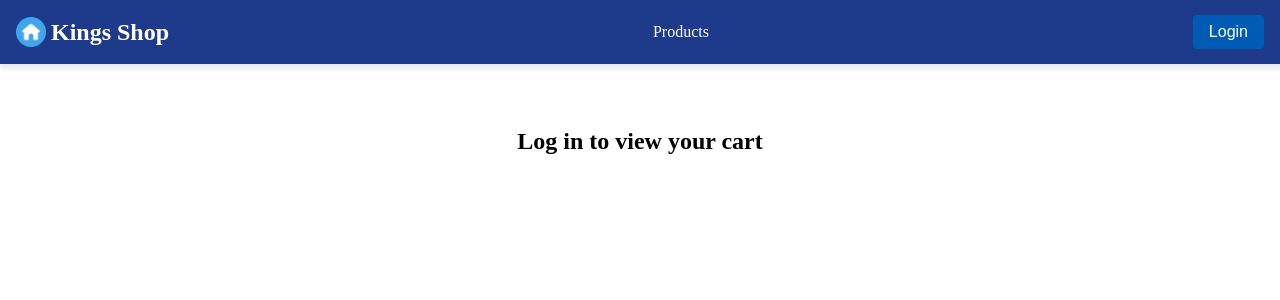
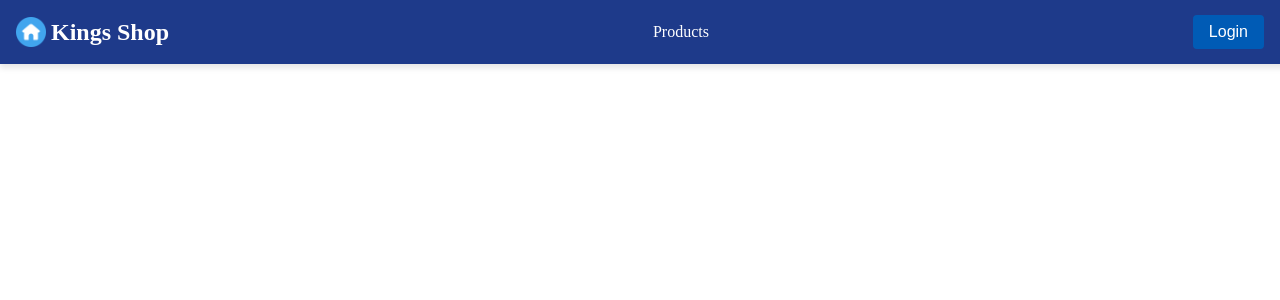
Before and after one commit to bokekez/shop, a React (Vite) app: page /shop/cart in a window 1280 px wide. Shown: the top 300 px of the page. Built offline with nearby package versions, Linux system fonts and the light colour scheme.

Commit message:
enable netlfy

```diff
--- a/src/routes/routes.tsx
+++ b/src/routes/routes.tsx
@@ -7,10 +7,10 @@ import Cart from '../views/Cart/Cart';
 const AppRoutes: React.FC = () => {
   return (
     <Routes>
-      <Route path="shop/" element={<Home />} />
-      <Route path="shop/products" element={<Products />} />
-      <Route path="shop/product/:id" element={<ProductDetails />} />
-      <Route path="shop/cart" element={<Cart />} />
+      <Route path="/" element={<Home />} />
+      <Route path="/products" element={<Products />} />
+      <Route path="/product/:id" element={<ProductDetails />} />
+      <Route path="/cart" element={<Cart />} />
     </Routes>
   );
 };
--- a/vite.config.ts
+++ b/vite.config.ts
@@ -4,5 +4,5 @@ import react from '@vitejs/plugin-react';
 // https://vite.dev/config/
 export default defineConfig({
   plugins: [react()],
-  base: '/shop/',
+  base: '/',
 });
```
